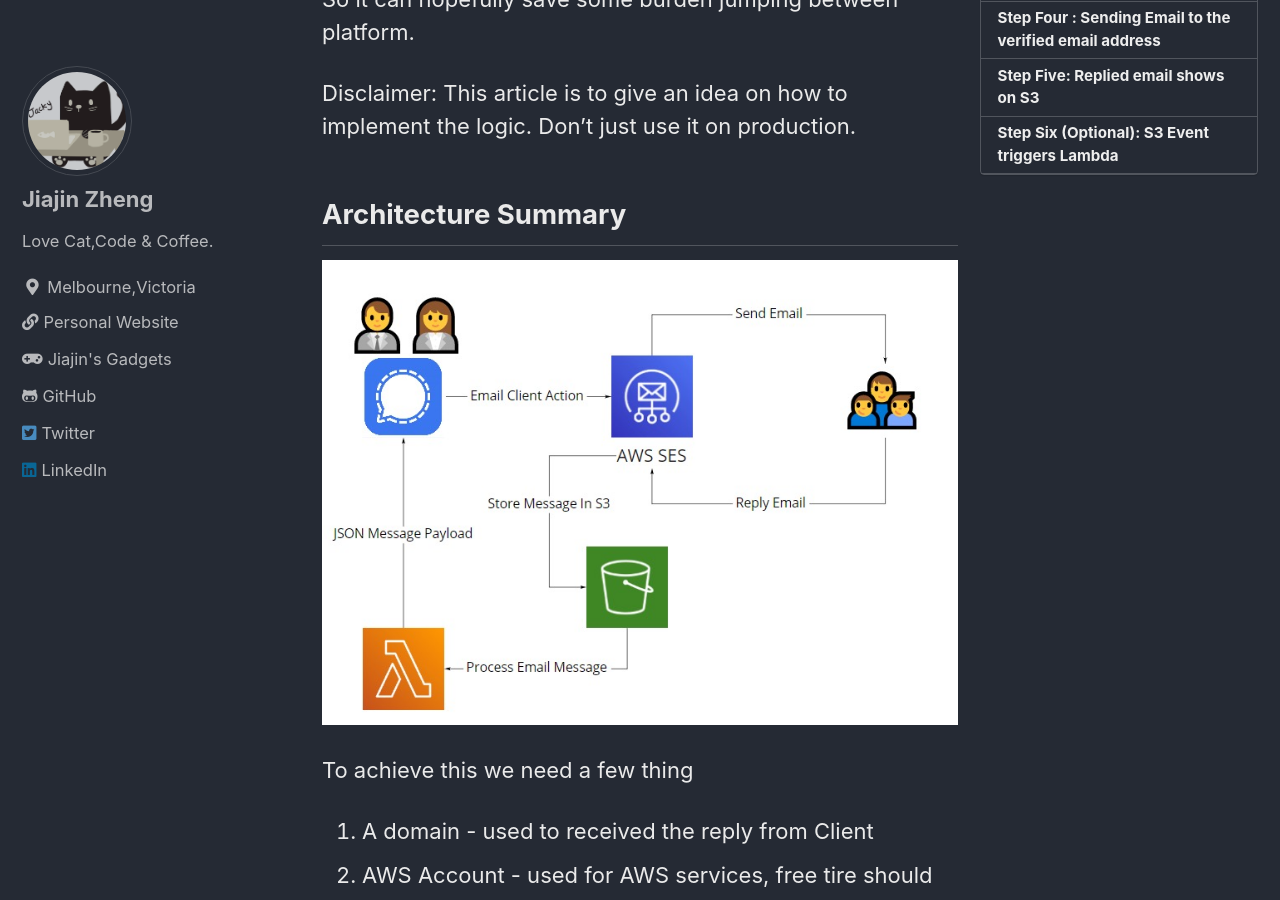
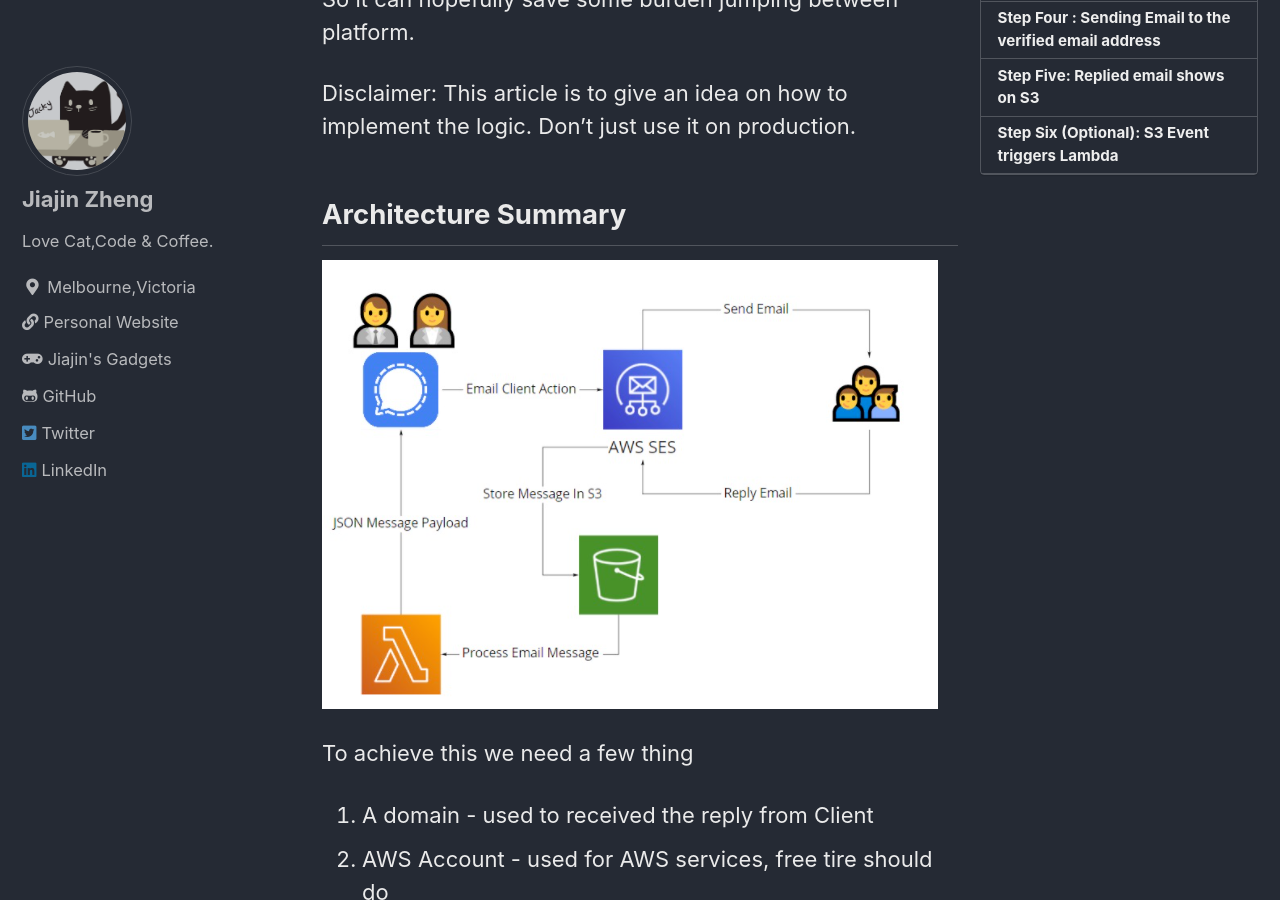
Before and after one commit to jackytsheng/git-learning-, a Jekyll site: the page built from _posts/2021/11/05/2021-11-05-platform-email-communication.md, in a window 1280 px wide and 900 px high, scrolled down 539 px. Built offline with Jekyll 4.4.1, drawn with Linux system fonts in a browser that asks for light colours; cached includes are drawn as plain includes; comment, search, counter and statistics services are not loaded.

Commit message:
change photo

```diff
--- a/_posts/2021/11/05/2021-11-05-platform-email-communication.md
+++ b/_posts/2021/11/05/2021-11-05-platform-email-communication.md
@@ -17,7 +17,7 @@ Disclaimer: This article is to give an idea on how to implement the logic. Don't
 
 ## Architecture Summary
 
-![architecture](/assets/images/2021-11-05/architecture.jpg)
+![architecture](/assets/images/2021-11-05/architecture.png)
 
 To achieve this we need a few thing
 
```
Also changed, not shown: assets/images/2021-11-05/architecture.JPG (deleted), assets/images/2021-11-05/architecture.png (added).
